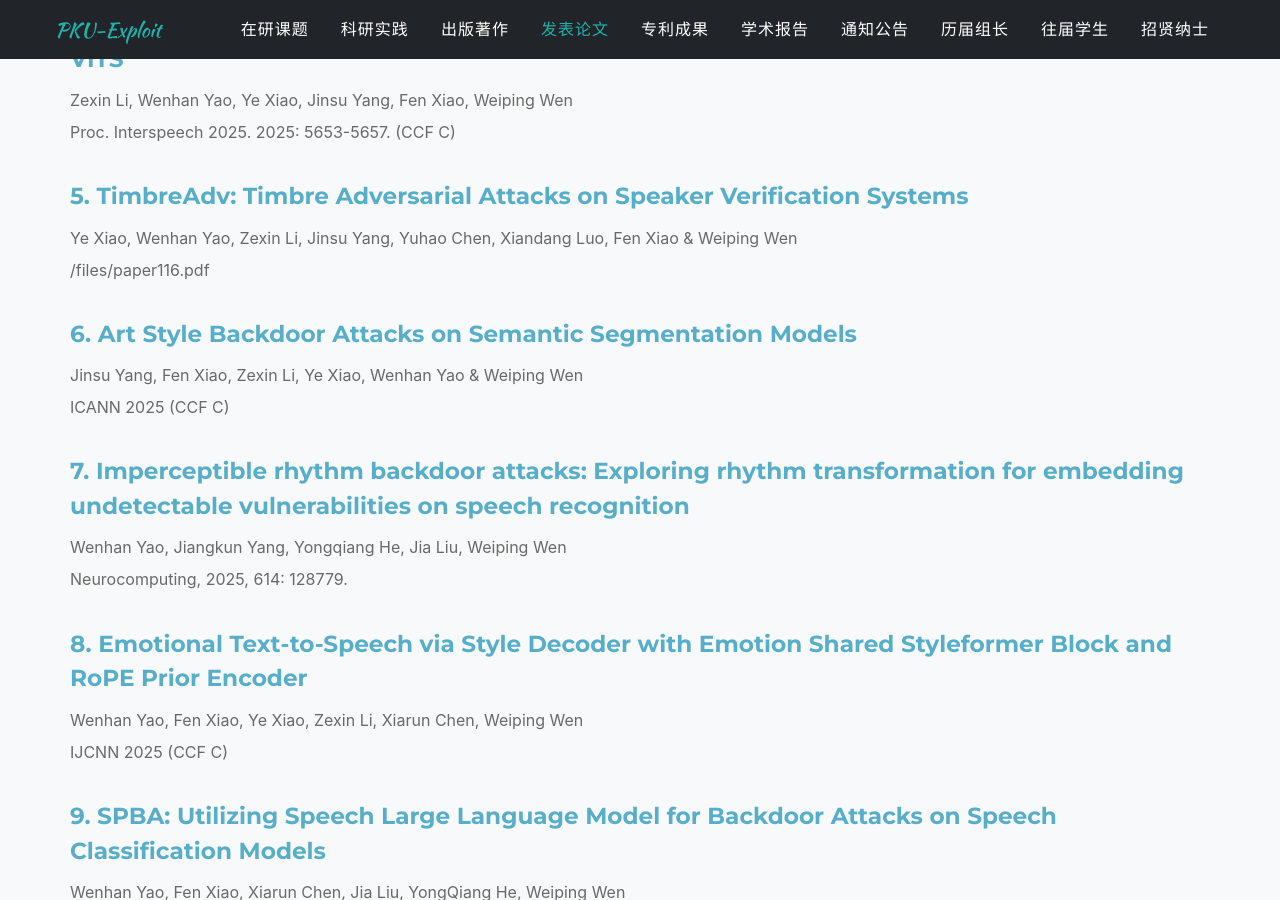
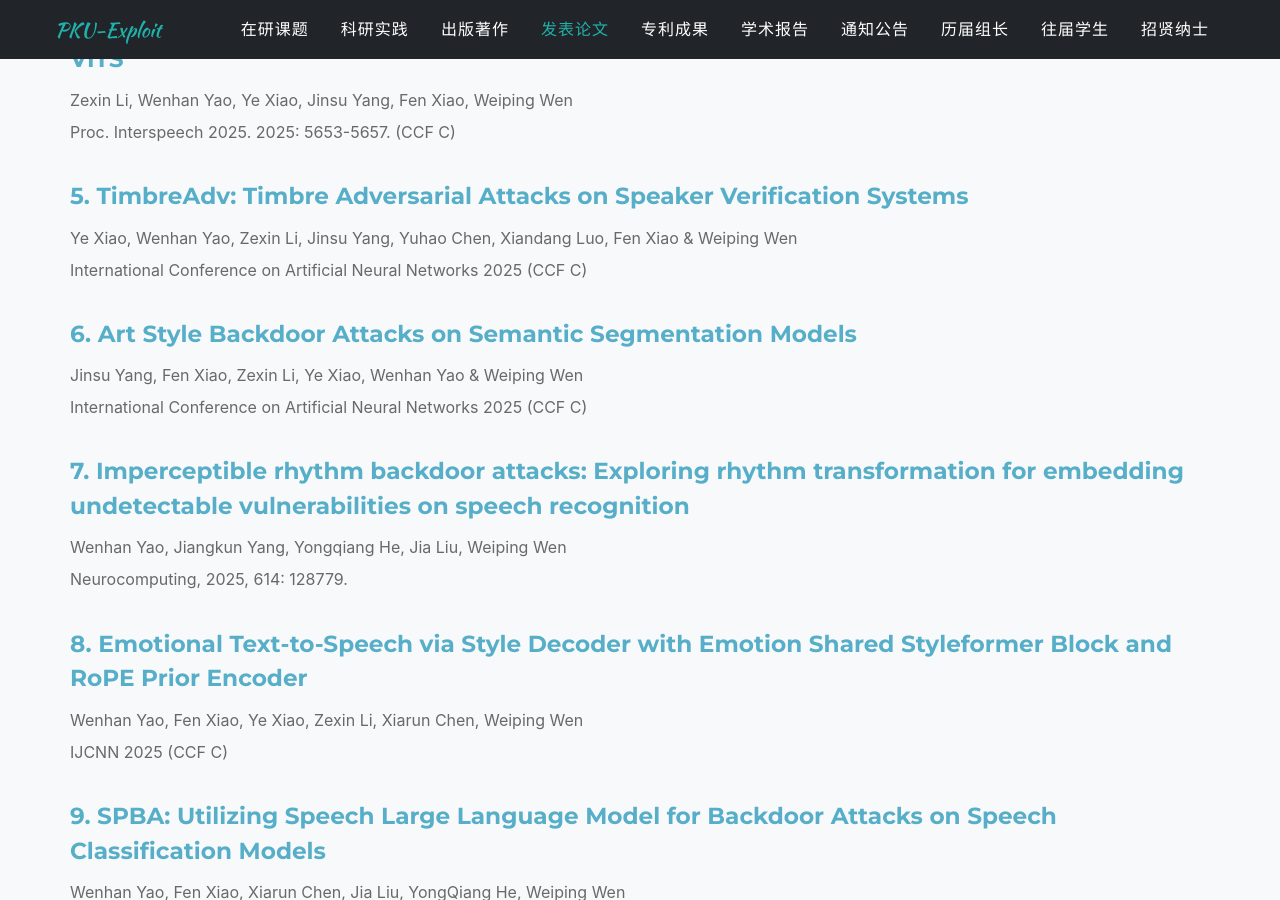
Before and after one commit to xxycfhb/xxycfhb.github.io, a Jekyll site: the page built from pages/paper.html, in a window 1280 px wide and 900 px high, scrolled down 779 px. Built offline with Jekyll 4.4.1, drawn with Linux system fonts in a browser that asks for light colours; some web fonts are replaced.

Commit message:
修改一些论文问题

```diff
--- a/_data/sitetext.yml
+++ b/_data/sitetext.yml
@@ -1178,13 +1178,13 @@ paper:
 
       - title: "TimbreAdv: Timbre Adversarial Attacks on Speaker Verification Systems"
         name: "Ye Xiao, Wenhan Yao, Zexin Li, Jinsu Yang, Yuhao Chen, Xiandang Luo, Fen Xiao & Weiping Wen"
-        source: "/files/paper116.pdf"
-        url: "https://link.springer.com/chapter/10.1007/978-3-032-04549-2_26"
+        source: "International Conference on Artificial Neural Networks 2025 (CCF C)"
+        url: "/files/paper116.pdf"
         download: "TimbreAdv: Timbre Adversarial Attacks on Speaker Verification Systems.pdf"
 
       - title: "Art Style Backdoor Attacks on Semantic Segmentation Models"
         name: "Jinsu Yang, Fen Xiao, Zexin Li, Ye Xiao, Wenhan Yao & Weiping Wen"
-        source: "ICANN 2025 (CCF C)"
+        source: "International Conference on Artificial Neural Networks 2025 (CCF C)"
         url: "/files/paper117.pdf"
         download: "Art Style Backdoor Attacks on Semantic Segmentation Models.pdf"
 
```
